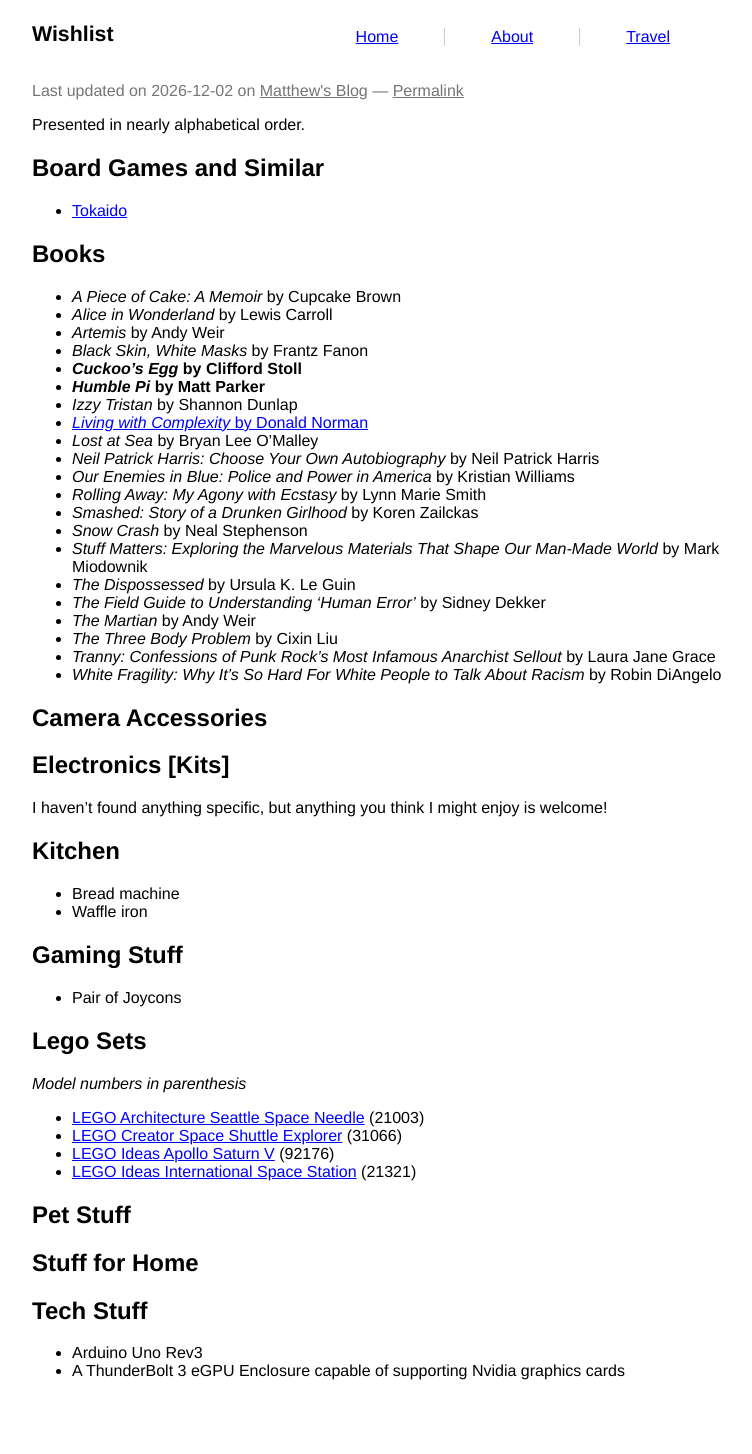
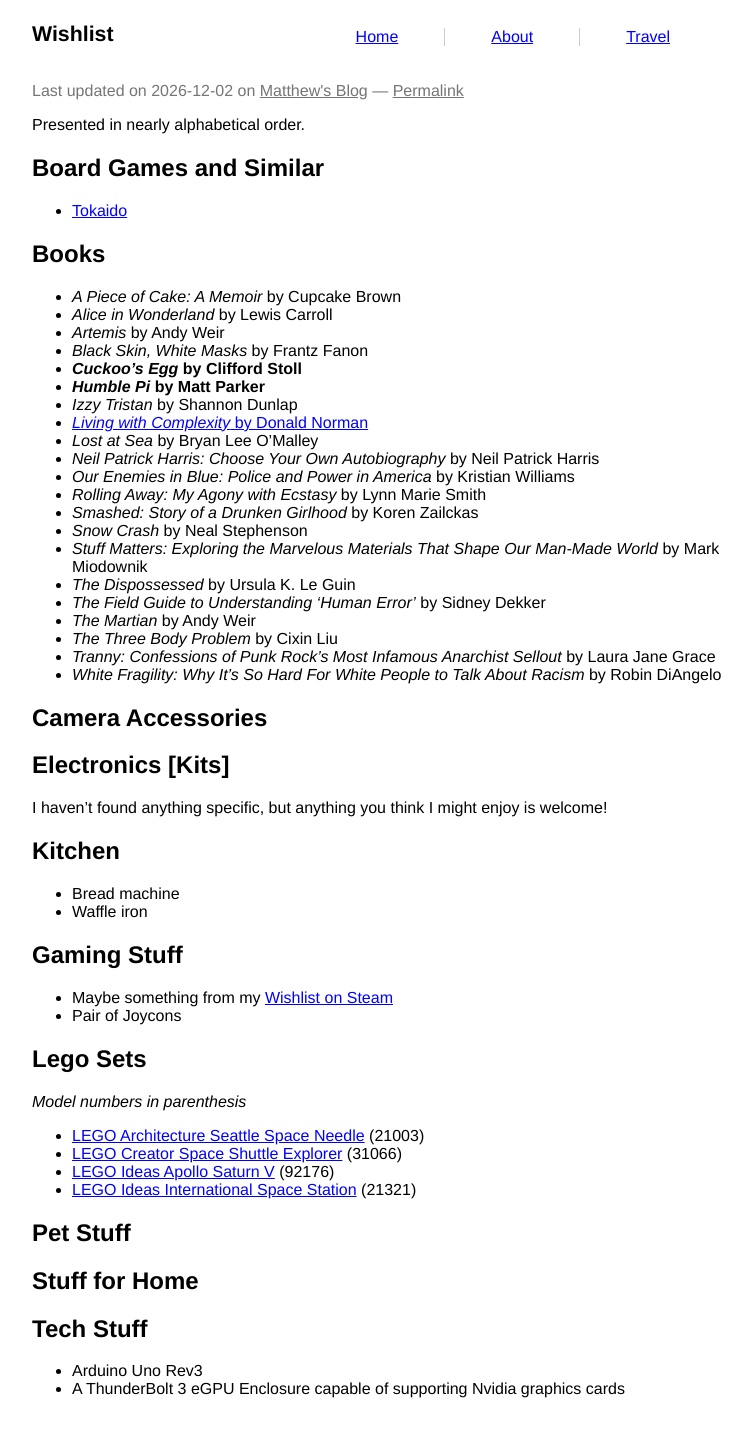
Before and after one commit to prplecake/jrgnsn.net, a Jekyll site: the page built from wishlist.md, in a window 1280 px wide. Shown: the whole page, without its empty margins (258-1010 px from the left). Built offline with Jekyll 4.4.1, drawn with Linux system fonts in a browser that asks for light colours; a script that is not in the unit is left out.

Commit message:
Add link to steam wishlist

```diff
--- a/wishlist.md
+++ b/wishlist.md
@@ -49,6 +49,7 @@
 * Waffle iron
 
 ## Gaming Stuff
+* Maybe something from my [Wishlist on Steam](https://store.steampowered.com/wishlist/id/prplecake)
 * Pair of Joycons
 
 ## Lego Sets
```
